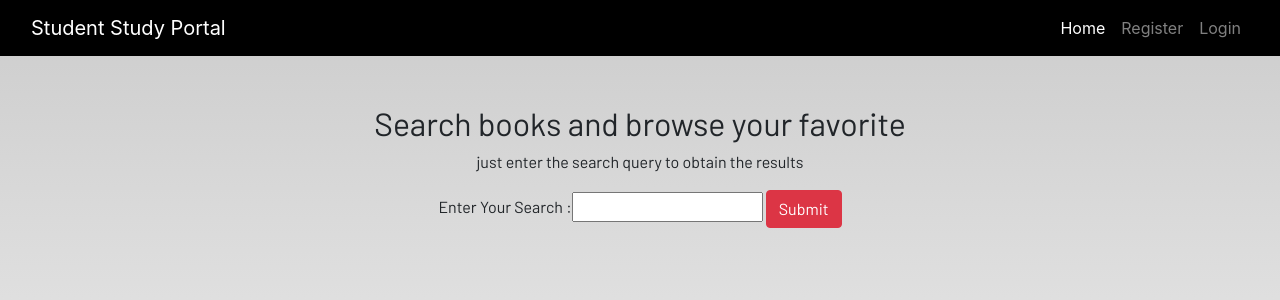
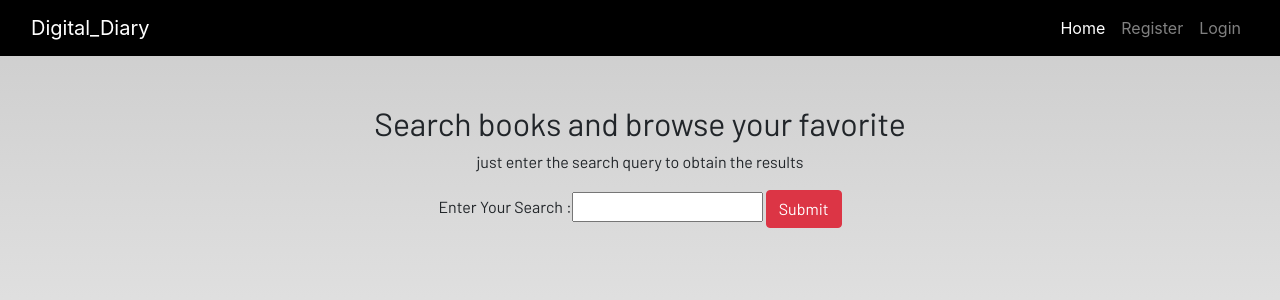
Before and after one commit to sam-072/Digital-Diary, a Django app: page /books in a window 1280 px wide. Shown: the top 300 px of the page. Run offline with Django 3.2, Linux system fonts and the light colour scheme; some libraries are stand-ins or nearby versions; some web fonts are replaced.

Commit message:
some changes in base.html

```diff
--- a/Digital_Diary/dashboard/templates/dashboard/base.html
+++ b/Digital_Diary/dashboard/templates/dashboard/base.html
@@ -20,7 +20,7 @@
   <header>
     <nav class="navbar navbar-expand-lg navbar-dark bg-dark">
       <div class="container-fluid">
-        <a class="navbar-brand" href="{% url 'home' %}">Student Study Portal</a>
+        <a class="navbar-brand" href="{% url 'home' %}">Digital_Diary</a>
         <button class="navbar-toggler" type="button" data-bs-toggle="collapse" data-bs-target="#navbarSupportedContent"
           aria-controls="navbarSupportedContent" aria-expanded="false" aria-label="Toggle navigation">
           <span class="navbar-toggler-icon"></span>
```
